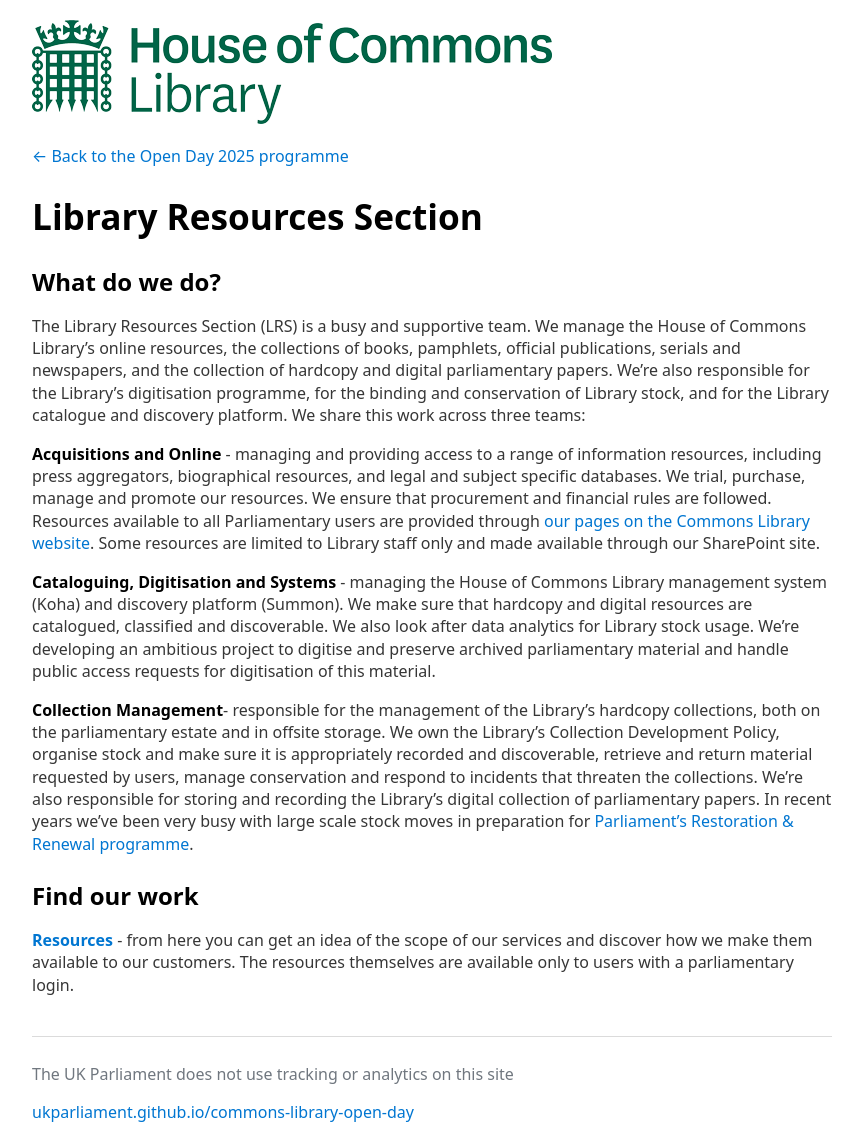
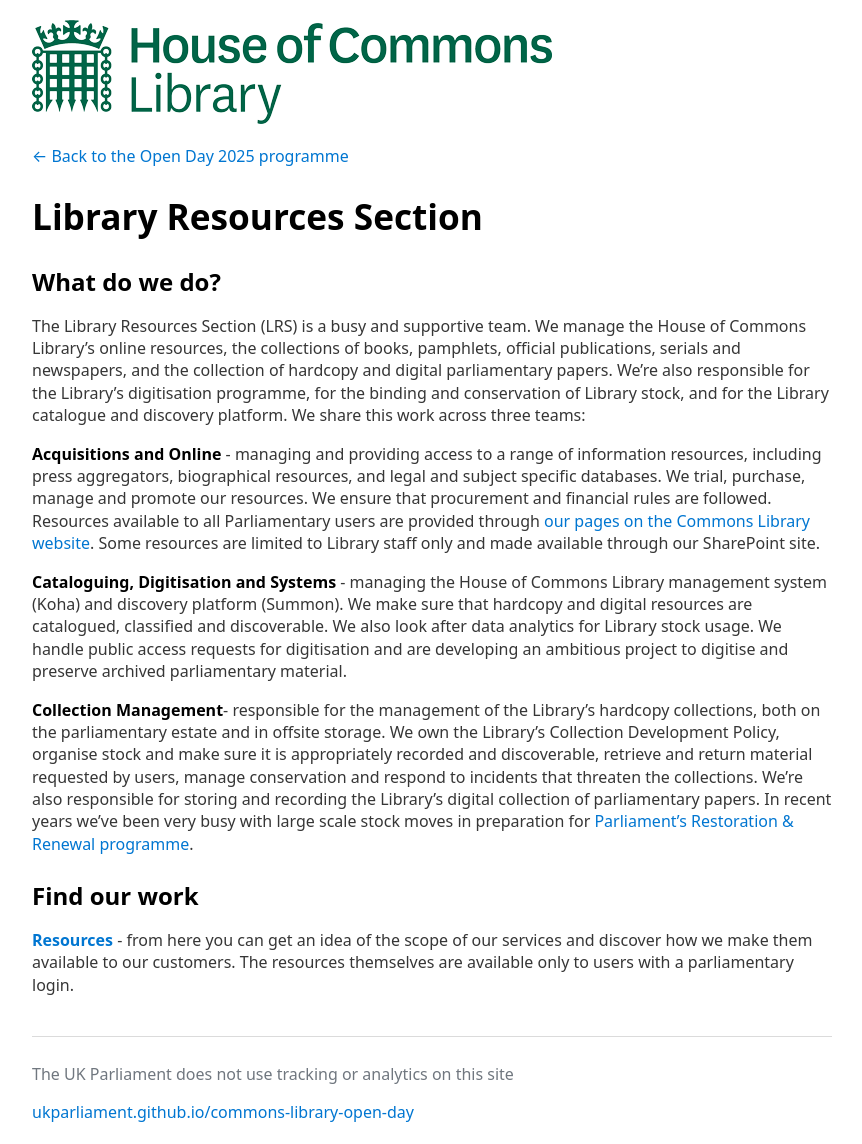
Before and after one commit to ukparliament/commons-library-open-day, a Jekyll site: the page built from 2025/lrs/index.md, in a window 1280 px wide. Shown: the whole page, without its empty margins (208-1070 px from the left). Built offline with Jekyll 4.4.1, drawn with Linux system fonts in a browser that asks for light colours; our own code applies the rules of GitHub Pages for plain Markdown files.

```diff
--- a/2025/lrs/index.md
+++ b/2025/lrs/index.md
@@ -7,7 +7,7 @@ The Library Resources Section (LRS) is a busy and supportive team. We manage the
 
 **Acquisitions and Online** - managing and providing access to a range of information resources, including press aggregators, biographical resources, and legal and subject specific databases. We trial, purchase, manage and promote our resources. We ensure that procurement and financial rules are followed. Resources available to all Parliamentary users are provided through [our pages on the Commons Library website](https://commonslibrary.parliament.uk/resources/). Some resources are limited to Library staff only and made available through our SharePoint site.
 
-**Cataloguing, Digitisation and Systems** - managing the House of Commons Library management system (Koha) and discovery platform (Summon). We make sure that hardcopy and digital resources are catalogued, classified and discoverable. We also look after data analytics for Library stock usage. We're developing an ambitious project to digitise and preserve archived parliamentary material and handle public access requests for digitisation of this material.
+**Cataloguing, Digitisation and Systems** - managing the House of Commons Library management system (Koha) and discovery platform (Summon). We make sure that hardcopy and digital resources are catalogued, classified and discoverable. We also look after data analytics for Library stock usage. We handle public access requests for digitisation and are developing an ambitious project to digitise and preserve archived parliamentary material.
 
 **Collection Management**- responsible for the management of the Library’s hardcopy collections, both on the parliamentary estate and in offsite storage. We own the Library’s Collection Development Policy, organise stock and make sure it is appropriately recorded and discoverable, retrieve and return material requested by users, manage conservation and respond to incidents that threaten the collections. We're also responsible for storing and recording the Library’s digital collection of parliamentary papers. In recent years we've been very busy with large scale stock moves in preparation for [Parliament’s Restoration & Renewal programme](https://www.restorationandrenewal.uk/).
 
```
